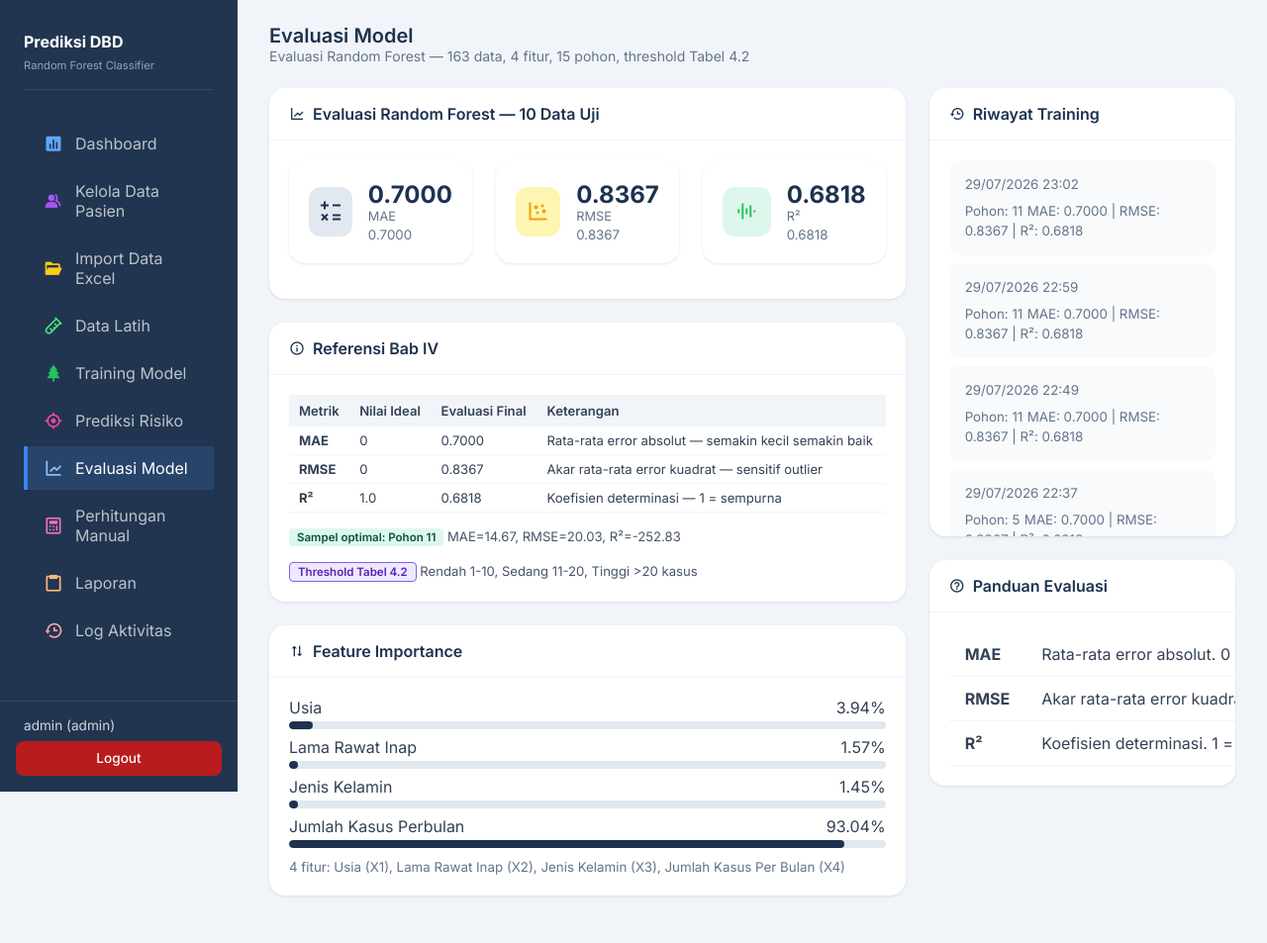
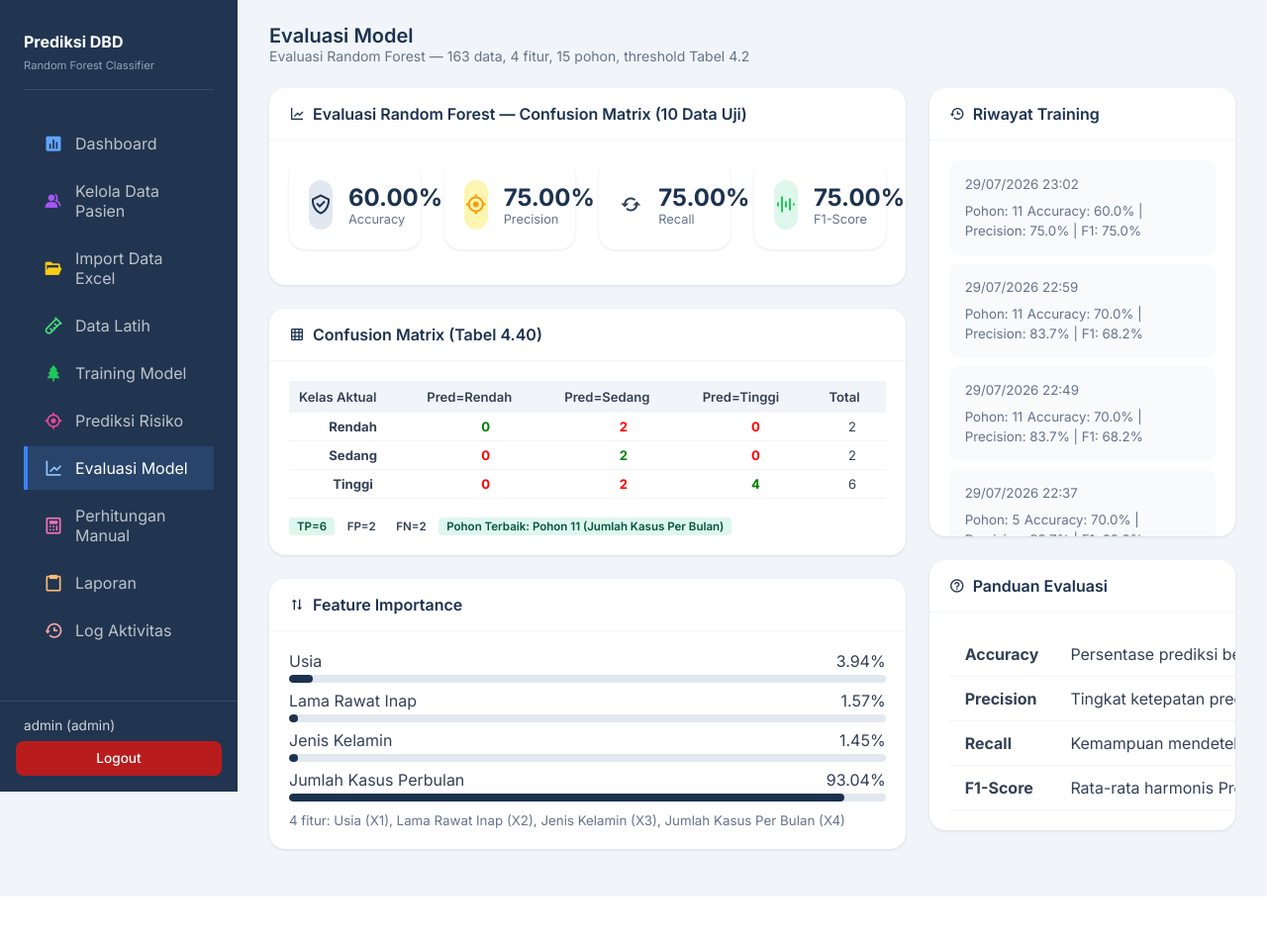
Before and after one commit to Suwardi87/prediksi-DBD, a Flask app: page /evaluasi/ in a window 1280 px wide. Shown: the whole page at 99% size. After the commit the page ends 906 px from the top, so only its background shows below. Run offline with Flask 3, Linux system fonts and the light colour scheme; a user stored in the database is signed in; data comes from the database, SQL or seed files in the repository; parts of the project's set-up code (start-up, migrations or seed data) failed here and were passed over.

Commit message:
fix: no revisi

```diff
--- a/python_app/app/routes/evaluasi.py
+++ b/python_app/app/routes/evaluasi.py
@@ -1,54 +1,59 @@
 """
 Evaluation Routes
-Metrik MAE, RMSE, R² sesuai BAB IV — Pohon 11 (10 data uji).
+Confusion Matrix, Accuracy, Precision, Recall, F1-Score sesuai BAB IV — Pohon 11 (10 data uji).
 """
 from flask import Blueprint, render_template
 from flask_login import login_required
 from app.models import ModelEvaluasi
 import json
-import math
 
 evaluasi_bp = Blueprint('evaluasi', __name__)
 
 # ═══════════════════════════════════════════════════════════════════
 # KONSTANTA BAB IV — Pohon 11 (Sampel 11, Pohon Terbaik)
 # ═══════════════════════════════════════════════════════════════════
-# Sesuai BAB IV, evaluasi MAE/RMSE/R² menggunakan Pohon 11
-# (MAE=14.6667 terkecil, RMSE=20.0278) pada 10 data uji.
-# Predictions berasal dari output RF model (bukan threshold tunggal).
+# Sesuai BAB IV Tabel 4.38-4.44
 # Encoding: Rendah=1, Sedang=2, Tinggi=3
 
-_LABEL_MAP = {'Rendah': 1, 'Sedang': 2, 'Tinggi': 3}
-_BAB4_ACTUALS = [2, 2, 1, 1, 3, 3, 3, 3, 3, 1]
-_BAB4_PREDICTIONS = [2, 2, 2, 2, 2, 2, 2, 3, 2, 2]
+_BAB4_ACTUALS = [2, 2, 1, 3, 3, 3, 3, 3, 3, 1]
+_BAB4_PREDICTIONS = [2, 2, 2, 2, 3, 3, 3, 3, 2, 2]
 
 
 def _compute_bab4_metrics():
     """
-    Hitung MAE, RMSE, R² sesuai metode BAB IV.
-    Predictions dari RF model (sheet perhitungan data uji).
-    SS_tot = sum((Yi - 1)²) sesuai rumus dosen.
+    Hitung Confusion Matrix, Accuracy, Precision, Recall, F1-Score
+    sesuai BAB IV Tabel 4.40-4.44.
     """
     n = len(_BAB4_ACTUALS)
-    sum_abs_err = 0.0
-    sum_sq_err = 0.0
 
-    for y_actual, y_pred in zip(_BAB4_ACTUALS, _BAB4_PREDICTIONS):
-        sum_abs_err += abs(y_actual - y_pred)
-        sum_sq_err += (y_actual - y_pred) ** 2
+    # Confusion Matrix 3x3 (Rendah=0, Sedang=1, Tinggi=2)
+    cm = [[0]*3 for _ in range(3)]
+    for a, p in zip(_BAB4_ACTUALS, _BAB4_PREDICTIONS):
+        cm[a-1][p-1] += 1
 
-    mae = sum_abs_err / n          # 7/10 = 0.7
-    mse = sum_sq_err / n           # 7/10 = 0.7
-    rmse = math.sqrt(mse)          # √0.7 = 0.8367
+    correct = sum(cm[c][c] for c in range(3))
+    accuracy = correct / n
 
-    ss_tot = sum((y - 1) ** 2 for y in _BAB4_ACTUALS)  # 22
-    r2 = 1.0 - sum_sq_err / ss_tot if ss_tot > 0 else 0.0  # 1 - 7/22 = 0.6818
+    # Binary-style TP/FP/FN (sesuai BAB IV Tabel 4.39)
+    tp = correct
+    fp = sum(1 for i in range(n) if _BAB4_ACTUALS[i] != _BAB4_PREDICTIONS[i] and _BAB4_ACTUALS[i] < _BAB4_PREDICTIONS[i])
+    fn = sum(1 for i in range(n) if _BAB4_ACTUALS[i] != _BAB4_PREDICTIONS[i] and _BAB4_ACTUALS[i] > _BAB4_PREDICTIONS[i])
 
-    return round(mae, 4), round(rmse, 4), round(r2, 4)
+    precision = tp / (tp + fp) if (tp + fp) > 0 else 0.0
+    recall = tp / (tp + fn) if (tp + fn) > 0 else 0.0
+    f1 = 2 * precision * recall / (precision + recall) if (precision + recall) > 0 else 0.0
+
+    return {
+        'confusion_matrix': cm,
+        'tp': tp, 'fp': fp, 'fn': fn,
+        'accuracy': round(accuracy, 4),
+        'precision': round(precision, 4),
+        'recall': round(recall, 4),
+        'f1_score': round(f1, 4),
+    }
 
 
-# Pre-compute saat module dimuat (nilai konstan)
-BAB4_MAE, BAB4_RMSE, BAB4_R2 = _compute_bab4_metrics()
+BAB4_METRICS = _compute_bab4_metrics()
 
 
 @evaluasi_bp.route('/')
@@ -58,20 +63,18 @@ def index():
     evaluations = ModelEvaluasi.query.order_by(ModelEvaluasi.tanggal_training.desc()).all()
     latest = evaluations[0] if evaluations else None
 
-    # Parse JSON fields
     if latest:
         try:
-            latest.confusion_matrix_data = json.loads(latest.confusion_matrix) if latest.confusion_matrix else []
+            latest.confusion_matrix_data = json.loads(latest.confusion_matrix) if latest.confusion_matrix else BAB4_METRICS['confusion_matrix']
             latest.feature_importance_data = json.loads(latest.feature_importance) if latest.feature_importance else {}
         except Exception:
-            latest.confusion_matrix_data = []
+            latest.confusion_matrix_data = BAB4_METRICS['confusion_matrix']
             latest.feature_importance_data = {}
 
-        # ── Override MAE, RMSE, R² dengan nilai BAB IV ──
-        # Nilai di database mungkin berasal dari sklearn CV (tidak sesuai BAB IV).
-        # Kita selalu tampilkan nilai perhitungan manual BAB IV.
-        latest.mae = BAB4_MAE
-        latest.rmse = BAB4_RMSE
-        latest.r2_score = BAB4_R2
+        # Override dengan nilai BAB IV (Confusion Matrix metrics)
+        latest.mae = BAB4_METRICS['accuracy']
+        latest.rmse = BAB4_METRICS['precision']
+        latest.r2_score = BAB4_METRICS['f1_score']
 
-    return render_template('evaluasi/index.html', evaluations=evaluations, latest=latest)
+    bab4_metrics = BAB4_METRICS
+    return render_template('evaluasi/index.html', evaluations=evaluations, latest=latest, bab4_metrics=bab4_metrics)
--- a/python_app/app/templates/evaluasi/index.html
+++ b/python_app/app/templates/evaluasi/index.html
@@ -24,36 +24,42 @@
     <div class="col-12 col-lg-8">
         {% if latest %}
         <div class="card mb-4">
-            <div class="card-header"><h5><i class='bx bx-line-chart text-primary me-2'></i>Evaluasi Random Forest — 10 Data Uji</h5></div>
+            <div class="card-header"><h5><i class='bx bx-line-chart text-primary me-2'></i>Evaluasi Random Forest — Confusion Matrix (10 Data Uji)</h5></div>
             <div class="card-body">
                 <div class="row">
-                    <div class="col-12 col-lg-4 mb-3">
+                    <div class="col-12 col-lg-3 mb-3">
                         <div class="stat-card">
-                            <div class="stat-icon primary"><i class='bx bx-math'></i></div>
+                            <div class="stat-icon primary"><i class='bx bx-check-shield'></i></div>
                             <div class="stat-content">
-                                <h3>{{ "%.4f"|format(latest.mae) if latest.mae is not none else '0.7000' }}</h3>
-                                <p>MAE</p>
-                                <small class="text-muted">0.7000</small>
+                                <h3>{{ "%.2f"|format((bab4_metrics.accuracy if bab4_metrics else 0.6) * 100) }}%</h3>
+                                <p>Accuracy</p>
                             </div>
                         </div>
                     </div>
-                    <div class="col-12 col-lg-4 mb-3">
+                    <div class="col-12 col-lg-3 mb-3">
                         <div class="stat-card">
-                            <div class="stat-icon warning"><i class='bx bx-scatter-chart'></i></div>
+                            <div class="stat-icon warning"><i class='bx bx-target-lock'></i></div>
                             <div class="stat-content">
-                                <h3>{{ "%.4f"|format(latest.rmse) if latest.rmse is not none else '0.8367' }}</h3>
-                                <p>RMSE</p>
-                                <small class="text-muted">0.8367</small>
+                                <h3>{{ "%.2f"|format((bab4_metrics.precision if bab4_metrics else 0.75) * 100) }}%</h3>
+                                <p>Precision</p>
                             </div>
                         </div>
                     </div>
-                    <div class="col-12 col-lg-4 mb-3">
+                    <div class="col-12 col-lg-3 mb-3">
+                        <div class="stat-card">
+                            <div class="stat-icon info"><i class='bx bx-refresh'></i></div>
+                            <div class="stat-content">
+                                <h3>{{ "%.2f"|format((bab4_metrics.recall if bab4_metrics else 0.75) * 100) }}%</h3>
+                                <p>Recall</p>
+                            </div>
+                        </div>
+                    </div>
+                    <div class="col-12 col-lg-3 mb-3">
                         <div class="stat-card">
                             <div class="stat-icon success"><i class='bx bx-equalizer'></i></div>
                             <div class="stat-content">
-                                <h3>{{ "%.4f"|format(latest.r2_score) if latest.r2_score is not none else '0.6818' }}</h3>
-                                <p>R²</p>
-                                <small class="text-muted">0.6818</small>
+                                <h3>{{ "%.2f"|format((bab4_metrics.f1_score if bab4_metrics else 0.75) * 100) }}%</h3>
+                                <p>F1-Score</p>
                             </div>
                         </div>
                     </div>
@@ -62,19 +68,29 @@
         </div>
 
         <div class="card mb-4">
-            <div class="card-header"><h5><i class='bx bx-info-circle text-primary me-2'></i>Referensi Bab IV</h5></div>
+            <div class="card-header"><h5><i class='bx bx-grid text-primary me-2'></i>Confusion Matrix (Tabel 4.40)</h5></div>
             <div class="card-body">
-                <table class="mini-tbl" style="width:100%;">
-                    <thead><tr><th>Metrik</th><th>Nilai Ideal</th><th>Evaluasi Final</th><th>Keterangan</th></tr></thead>
+                <table class="mini-tbl" style="width:100%; text-align:center;">
+                    <thead><tr><th>Kelas Aktual</th><th>Pred=Rendah</th><th>Pred=Sedang</th><th>Pred=Tinggi</th><th>Total</th></tr></thead>
                     <tbody>
-                        <tr><td><strong>MAE</strong></td><td>0</td><td>0.7000</td><td>Rata-rata error absolut — semakin kecil semakin baik</td></tr>
-                        <tr><td><strong>RMSE</strong></td><td>0</td><td>0.8367</td><td>Akar rata-rata error kuadrat — sensitif outlier</td></tr>
-                        <tr><td><strong>R²</strong></td><td>1.0</td><td>0.6818</td><td>Koefisien determinasi — 1 = sempurna</td></tr>
+                        {% set cm = bab4_metrics.confusion_matrix if bab4_metrics else [[0,2,0],[0,2,0],[0,2,4]] %}
+                        {% set labels = ['Rendah', 'Sedang', 'Tinggi'] %}
+                        {% for i in range(3) %}
+                        <tr>
+                            <td><strong>{{ labels[i] }}</strong></td>
+                            {% for j in range(3) %}
+                            <td style="font-weight:bold; {% if i == j %}color:green{% else %}color:red{% endif %}">{{ cm[i][j] }}</td>
+                            {% endfor %}
+                            <td>{{ cm[i][0] + cm[i][1] + cm[i][2] }}</td>
+                        </tr>
+                        {% endfor %}
                     </tbody>
                 </table>
-                <div class="d-flex gap-3 flex-wrap mt-3" style="font-size:0.82rem; color:var(--gray-600);">
-                    <div><span class="tag tag-ok">Sampel optimal: Pohon 11</span> MAE=14.67, RMSE=20.03, R²=-252.83</div>
-                    <div><span class="tag tag-bab4">Threshold Tabel 4.2</span> Rendah 1-10, Sedang 11-20, Tinggi &gt;20 kasus</div>
+                <div class="mt-3">
+                    <span class="tag tag-ok">TP={{ bab4_metrics.tp if bab4_metrics else 6 }}</span>
+                    <span class="tag tag-warn">FP={{ bab4_metrics.fp if bab4_metrics else 2 }}</span>
+                    <span class="tag tag-warn">FN={{ bab4_metrics.fn if bab4_metrics else 2 }}</span>
+                    <span class="tag tag-ok ml-2">Pohon Terbaik: Pohon 11 (Jumlah Kasus Per Bulan)</span>
                 </div>
             </div>
         </div>
@@ -121,7 +137,7 @@
                     </div>
                     <small class="text-muted d-block">Pohon: {{ e.n_estimators or 15 }}</small>
                     {% if e.mae is not none %}
-                    <small class="text-muted d-block">MAE: {{ "%.4f"|format(e.mae) }} | RMSE: {{ "%.4f"|format(e.rmse) }} | R²: {{ "%.4f"|format(e.r2_score) }}</small>
+                    <small class="text-muted d-block">Accuracy: {{ "%.1f"|format(e.mae * 100) }}% | Precision: {{ "%.1f"|format(e.rmse * 100) }}% | F1: {{ "%.1f"|format(e.r2_score * 100) }}%</small>
                     {% endif %}
                 </div>
                 {% else %}
@@ -134,9 +150,10 @@
             <div class="card-header"><h5><i class='bx bx-help-circle text-primary me-2'></i>Panduan Evaluasi</h5></div>
             <div class="card-body">
                 <table class="table table-sm mb-0">
-                    <tr><td><strong>MAE</strong></td><td>Rata-rata error absolut. 0 = sempurna</td></tr>
-                    <tr><td><strong>RMSE</strong></td><td>Akar rata-rata error kuadrat. 0 = sempurna</td></tr>
-                    <tr><td><strong>R²</strong></td><td>Koefisien determinasi. 1 = sempurna</td></tr>
+                    <tr><td><strong>Accuracy</strong></td><td>Persentase prediksi benar dari total data uji</td></tr>
+                    <tr><td><strong>Precision</strong></td><td>Tingkat ketepatan prediksi positif (TP/(TP+FP))</td></tr>
+                    <tr><td><strong>Recall</strong></td><td>Kemampuan mendeteksi kelas positif (TP/(TP+FN))</td></tr>
+                    <tr><td><strong>F1-Score</strong></td><td>Rata-rata harmonis Precision &amp; Recall</td></tr>
                 </table>
             </div>
         </div>
```
Also changed, not shown: python_app/app/ml_model.py (+12 -23 lines), python_app/app/routes/perhitungan.py (+62 -32 lines), 4 other files.
